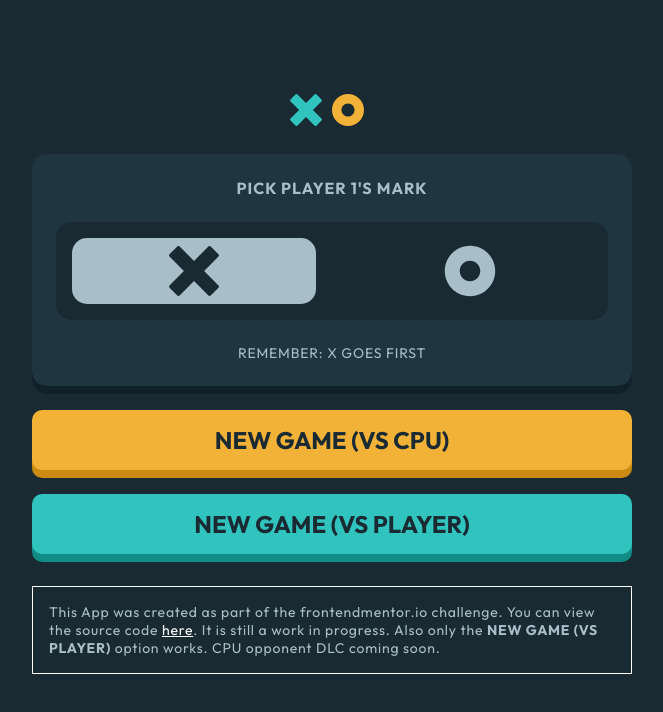
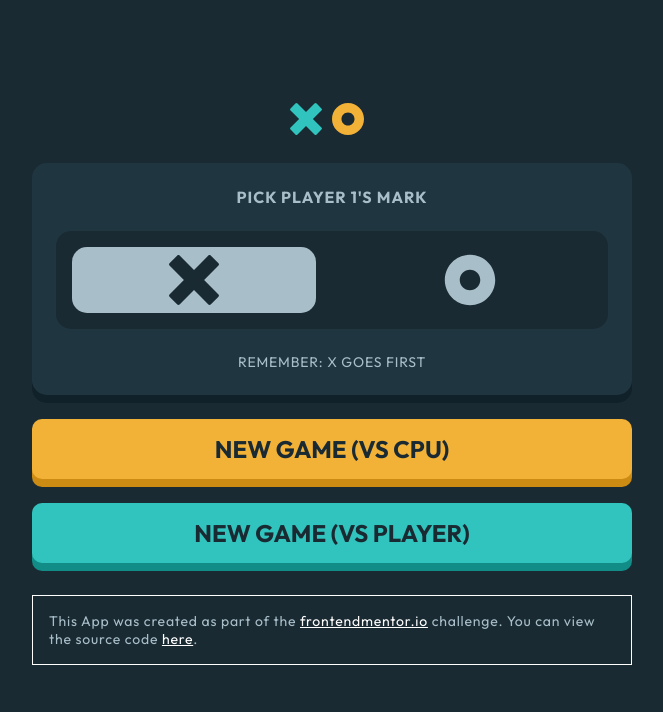
Before and after one commit to tyler-daigle/tic-tac-toe, a React (Create React App) app: page / in a window 1280 px wide. Shown: the top 712 px of the page, without its empty margins (308-971 px from the left). Built offline with nearby package versions, Linux system fonts and the light colour scheme.

Commit message:
about and fixed loading of dark circle icon in PlayerIconSelector

```diff
--- a/src/components/About.jsx
+++ b/src/components/About.jsx
@@ -7,17 +7,18 @@ export default function About() {
         padding: "1rem",
       }}
     >
-      This App was created as part of the frontendmentor.io challenge. You can
-      view the source code{" "}
+      This App was created as part of the{" "}
+      <a style={{ color: "white" }} href="https://frontendmentor.io">
+        frontendmentor.io
+      </a>{" "}
+      challenge. You can view the source code{" "}
       <a
         style={{ color: "white" }}
         href="https://github.com/tyler-daigle/tic-tac-toe"
       >
         here
       </a>
-      . It is still a work in progress. Also only the{" "}
-      <strong>NEW GAME (VS PLAYER)</strong> option works. CPU opponent DLC
-      coming soon.
+      .
     </p>
   );
 }
--- a/src/components/PlayerIconSelector.jsx
+++ b/src/components/PlayerIconSelector.jsx
@@ -1,7 +1,7 @@
 import PropTypes from "prop-types";
 import styles from "../style/PlayerIconSelector.module.css";
 
-import { useState } from "react";
+import { useState, useEffect } from "react";
 
 import oIconGray from "../assets/icon-o-gray.svg";
 import oIconDark from "../assets/icon-o-dark.svg";
@@ -11,6 +11,12 @@ import xIconDark from "../assets/icon-x-dark.svg";
 import { PlayerMarker } from "../shared/tic-tac-toe";
 
 export default function PlayerIconSelector({ onSelected }) {
+  useEffect(() => {
+    // force the dark circle to load
+    const img = new Image();
+    img.src = oIconDark;
+  }, []);
+
   // player 0 is X, player 1 is Circle
   const [selectedIcon, setSelectedIcon] = useState(PlayerMarker.X);
 
```
